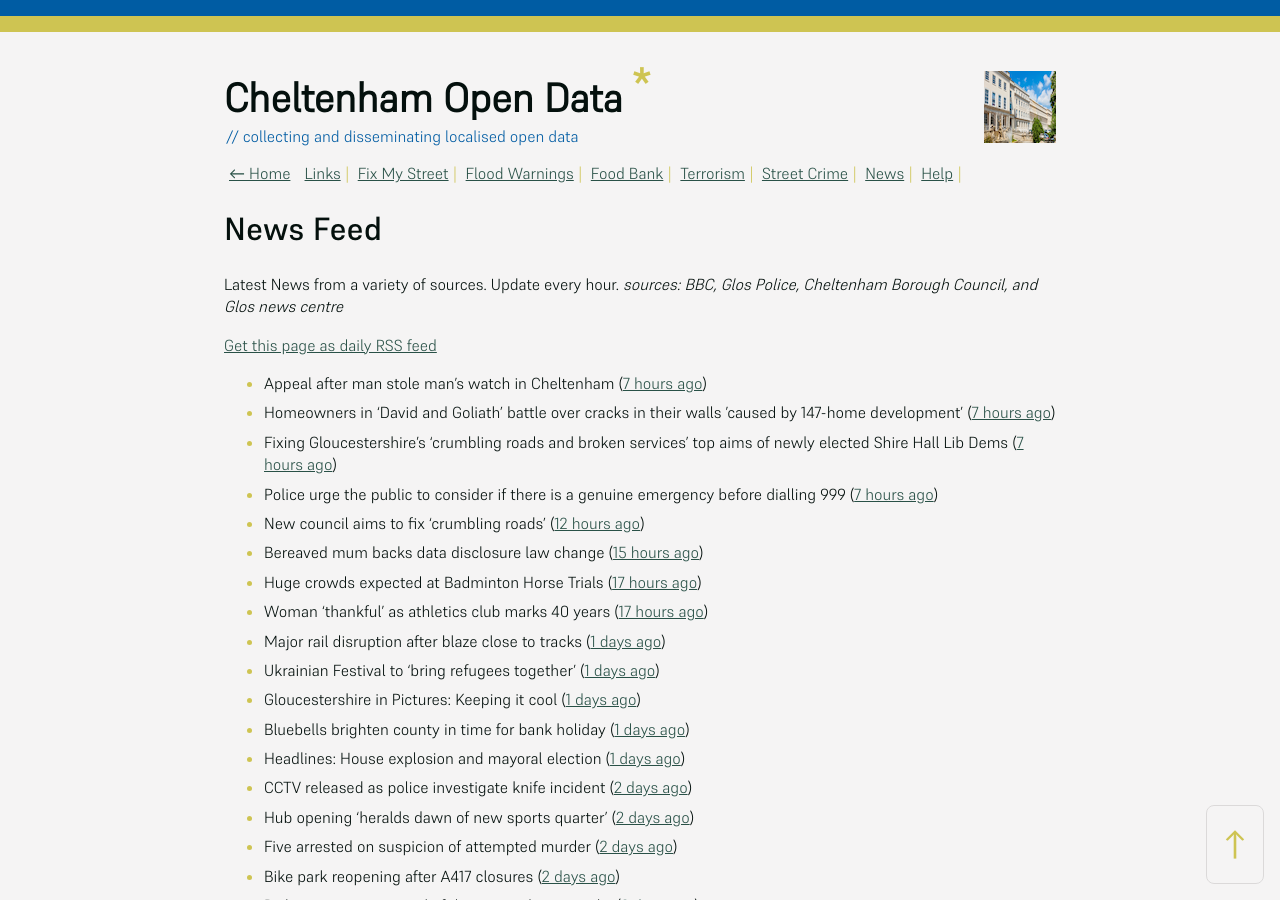
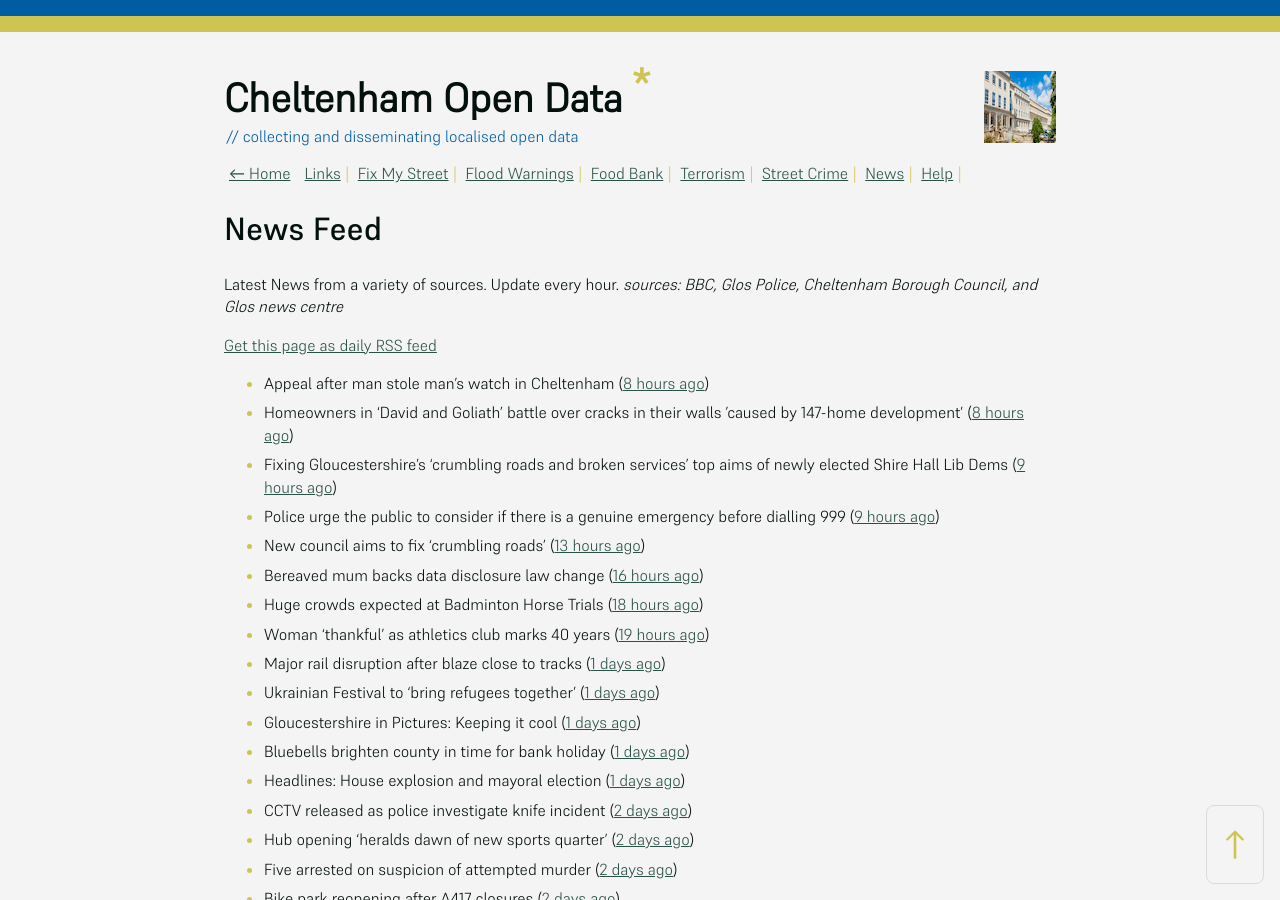
Before and after one commit to mat-0/cheltenham-open-data, a Jekyll site: the page built from _pages/news.md, in a window 1280 px wide and 900 px high. Built offline with Jekyll 4.4.1, drawn with Linux system fonts in a browser that asks for light colours.

Commit message:
Updated 2025-05-06 01:24:17

```diff
--- a/_pages/news.md
+++ b/_pages/news.md
@@ -12,14 +12,14 @@ _sources: BBC, Glos Police, Cheltenham Borough Council, and Glos news centre_
 [Get this page as daily RSS feed](/daily.rss)
 
 <!-- news_marker starts -->
-- Appeal after man stole man’s watch in Cheltenham ([7 hours ago](https://gloucesternewscentre.co.uk/appeal-after-man-stole-mans-watch-in-cheltenham/))
-- Homeowners in ‘David and Goliath’ battle over cracks in their walls ’caused by 147-home development’ ([7 hours ago](https://gloucesternewscentre.co.uk/homeowners-in-david-and-goliath-battle-over-cracks-in-their-walls-caused-by-147-home-development/))
-- Fixing Gloucestershire’s ‘crumbling roads and broken services’ top aims of newly elected Shire Hall Lib Dems ([7 hours ago](https://gloucesternewscentre.co.uk/fixing-gloucestershires-crumbling-roads-and-broken-services-top-aims-of-newly-elected-shire-hall-lib-dems/))
-- Police urge the public to consider if there is a genuine emergency before dialling 999 ([7 hours ago](https://gloucesternewscentre.co.uk/police-urge-the-public-to-consider-if-there-is-a-genuine-emergency-before-dialling-999/))
-- New council aims to fix 'crumbling roads' ([12 hours ago](https://www.bbc.com/news/articles/cm2e510knnlo))
-- Bereaved mum backs data disclosure law change ([15 hours ago](https://www.bbc.com/news/articles/cql6q2nlzvno))
-- Huge crowds expected at Badminton Horse Trials ([17 hours ago](https://www.bbc.com/news/articles/c93g4dz38jgo))
-- Woman 'thankful' as athletics club marks 40 years ([17 hours ago](https://www.bbc.com/news/articles/cn80nv4mr79o))
+- Appeal after man stole man’s watch in Cheltenham ([8 hours ago](https://gloucesternewscentre.co.uk/appeal-after-man-stole-mans-watch-in-cheltenham/))
+- Homeowners in ‘David and Goliath’ battle over cracks in their walls ’caused by 147-home development’ ([8 hours ago](https://gloucesternewscentre.co.uk/homeowners-in-david-and-goliath-battle-over-cracks-in-their-walls-caused-by-147-home-development/))
+- Fixing Gloucestershire’s ‘crumbling roads and broken services’ top aims of newly elected Shire Hall Lib Dems ([9 hours ago](https://gloucesternewscentre.co.uk/fixing-gloucestershires-crumbling-roads-and-broken-services-top-aims-of-newly-elected-shire-hall-lib-dems/))
+- Police urge the public to consider if there is a genuine emergency before dialling 999 ([9 hours ago](https://gloucesternewscentre.co.uk/police-urge-the-public-to-consider-if-there-is-a-genuine-emergency-before-dialling-999/))
+- New council aims to fix 'crumbling roads' ([13 hours ago](https://www.bbc.com/news/articles/cm2e510knnlo))
+- Bereaved mum backs data disclosure law change ([16 hours ago](https://www.bbc.com/news/articles/cql6q2nlzvno))
+- Huge crowds expected at Badminton Horse Trials ([18 hours ago](https://www.bbc.com/news/articles/c93g4dz38jgo))
+- Woman 'thankful' as athletics club marks 40 years ([19 hours ago](https://www.bbc.com/news/articles/cn80nv4mr79o))
 - Major rail disruption after blaze close to tracks ([1 days ago](https://www.bbc.com/news/articles/cjew5q07n7go))
 - Ukrainian Festival to 'bring refugees together' ([1 days ago](https://www.bbc.com/news/articles/c4g2qzzvjq0o))
 - Gloucestershire in Pictures: Keeping it cool ([1 days ago](https://www.bbc.com/news/articles/ce8gedxkv0do))
```
Also changed, not shown: _data/flood.json (+5 -69 lines), _pages/terrorism.md (+1 -1 lines), index.md (+6 -6 lines).
